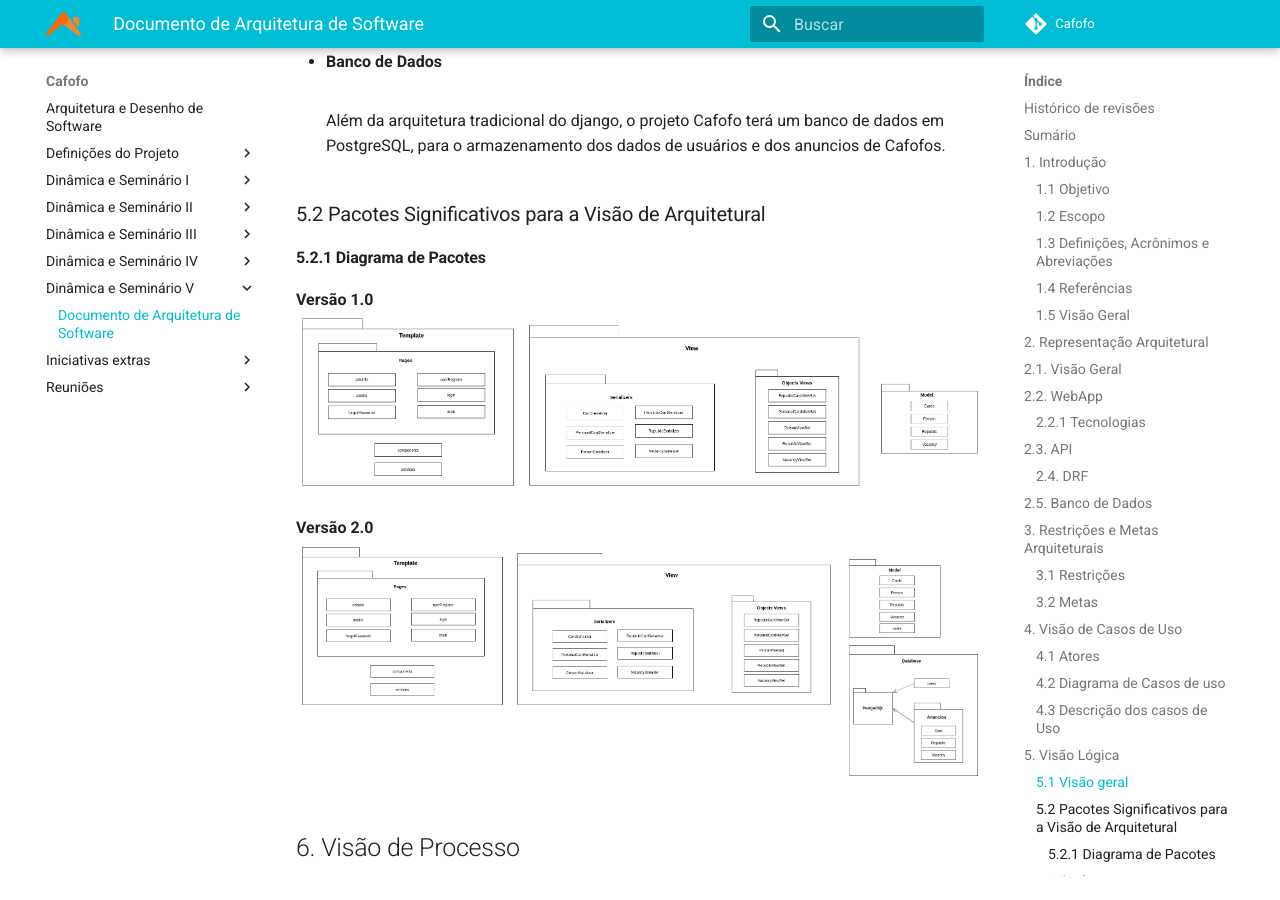
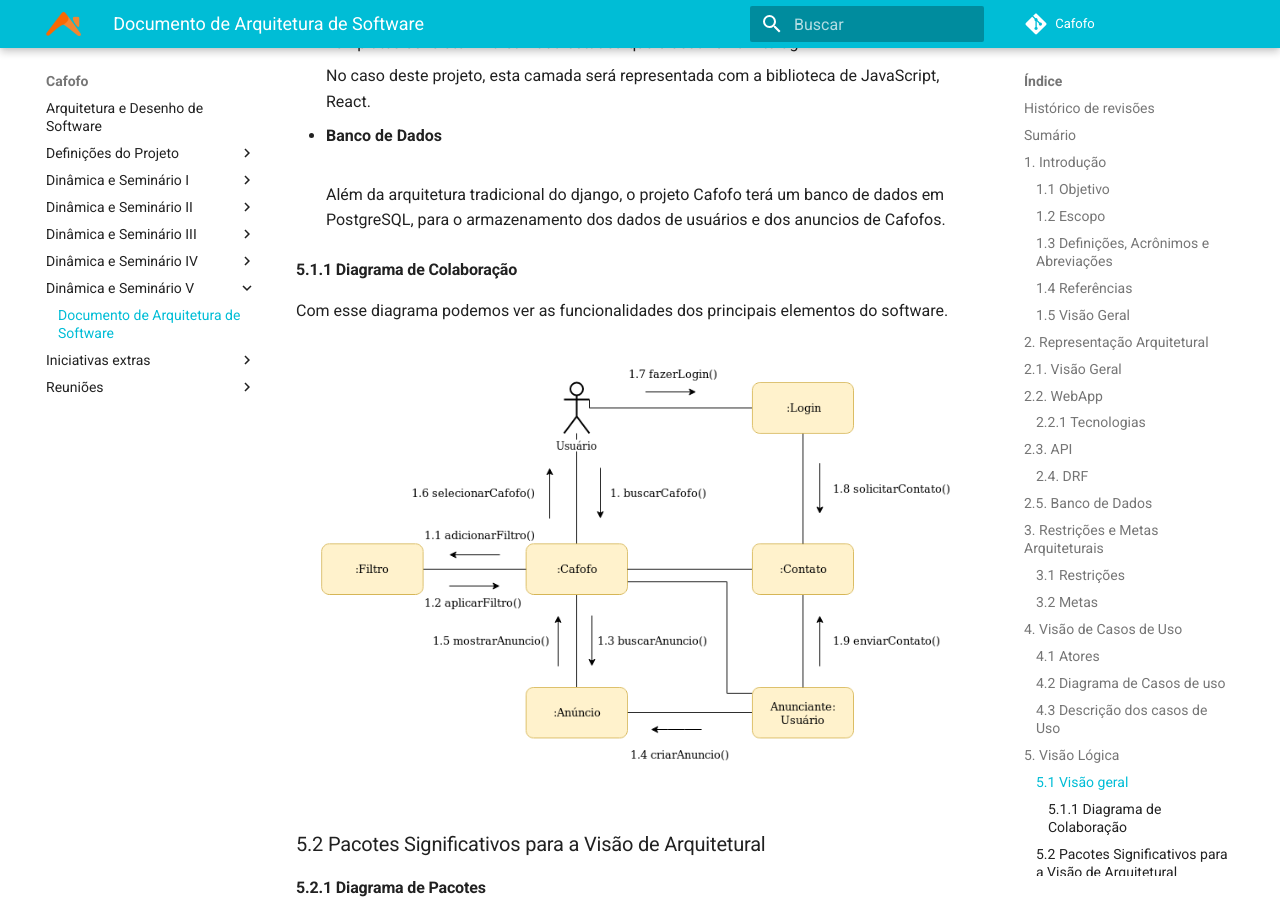
Before and after one commit to desenho-2019/Wiki, an MkDocs documentation site: the page built from docs/Dinâmica e Seminário V/Documento de Arquitetura.md, in a window 1280 px wide and 900 px high, scrolled down 8748 px. Built offline with MkDocs 1.6.1 and Material for MkDocs 9.7.7, drawn with Linux system fonts in a browser that asks for light colours; some of the changed text lies outside the part shown.

Commit message:
Added collaboration diagram in DAS document

```diff
--- a/docs/Dinâmica e Seminário V/Documento de Arquitetura.md
+++ b/docs/Dinâmica e Seminário V/Documento de Arquitetura.md
@@ -11,6 +11,7 @@
 | 09/11/2019 | 0.6 | Adicionando Definições, Acrônimos e Abreviações e Visão Geral | João Gabriel |
 | 09/11/2019 | 0.7 | Adicionando Diagrama de Pacotes versão 1.0 | Caio César Beleza |
 | 09/11/2019 | 0.8 | Adicionando Diagrama de Pacotes versão 2.0 | Caio César Beleza |
+| 12/11/2019 | 0.9 | Adicionando Diagrama de Colaboração | Weiller Fernandes |
 
 
 ## Sumário
@@ -167,6 +168,7 @@ O framework Django utiliza a arquitetura MVT(Model, View, Template), que é uma
 
 - **Models** </p>
   As models são as classes que representam os dados, e são responsáveis pela manutenção desses dados. </p>
+
 - **Views** </p>
   A view é responsável por formatar os dados das Models. Ela se comunica com o banco de dados e transfere os dados para o template, onde serão visualizados.</p>
 
@@ -176,6 +178,12 @@ O framework Django utiliza a arquitetura MVT(Model, View, Template), que é uma
 
 - **Banco de Dados** </p>
   Além da arquitetura tradicional do django, o projeto Cafofo terá um banco de dados em PostgreSQL, para o armazenamento dos dados de usuários e dos anuncios de Cafofos.
+
+#### 5.1.1 Diagrama de Colaboração
+
+Com esse diagrama podemos ver as funcionalidades dos principais elementos do software.
+
+![Diagrama de Colaboração](../Dinâmica e Seminário III/img/diagrama_colaboracao_v2.png)
 
 ### 5.2 Pacotes Significativos para a Visão de Arquitetural
 #### 5.2.1 Diagrama de Pacotes
```
